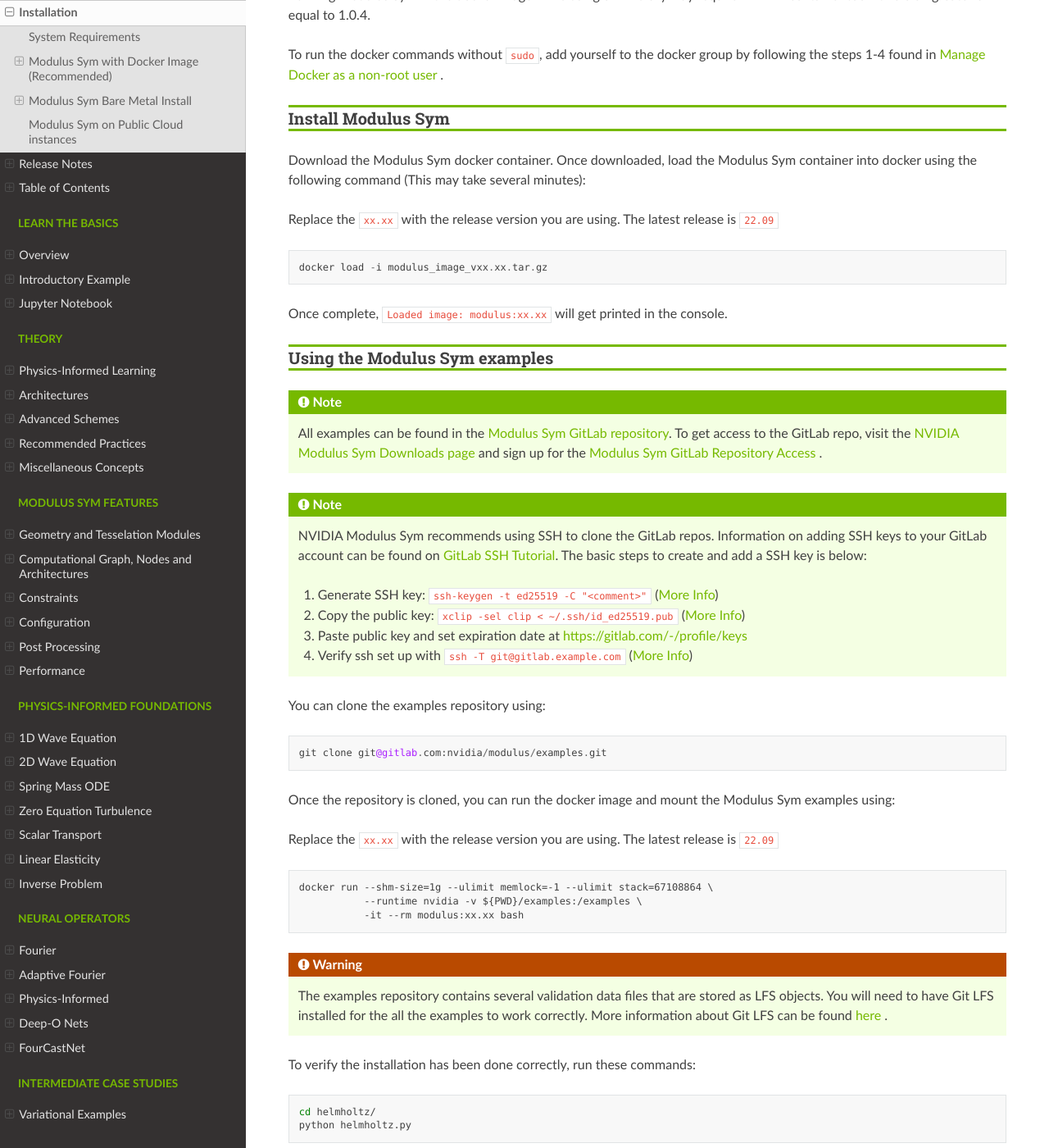
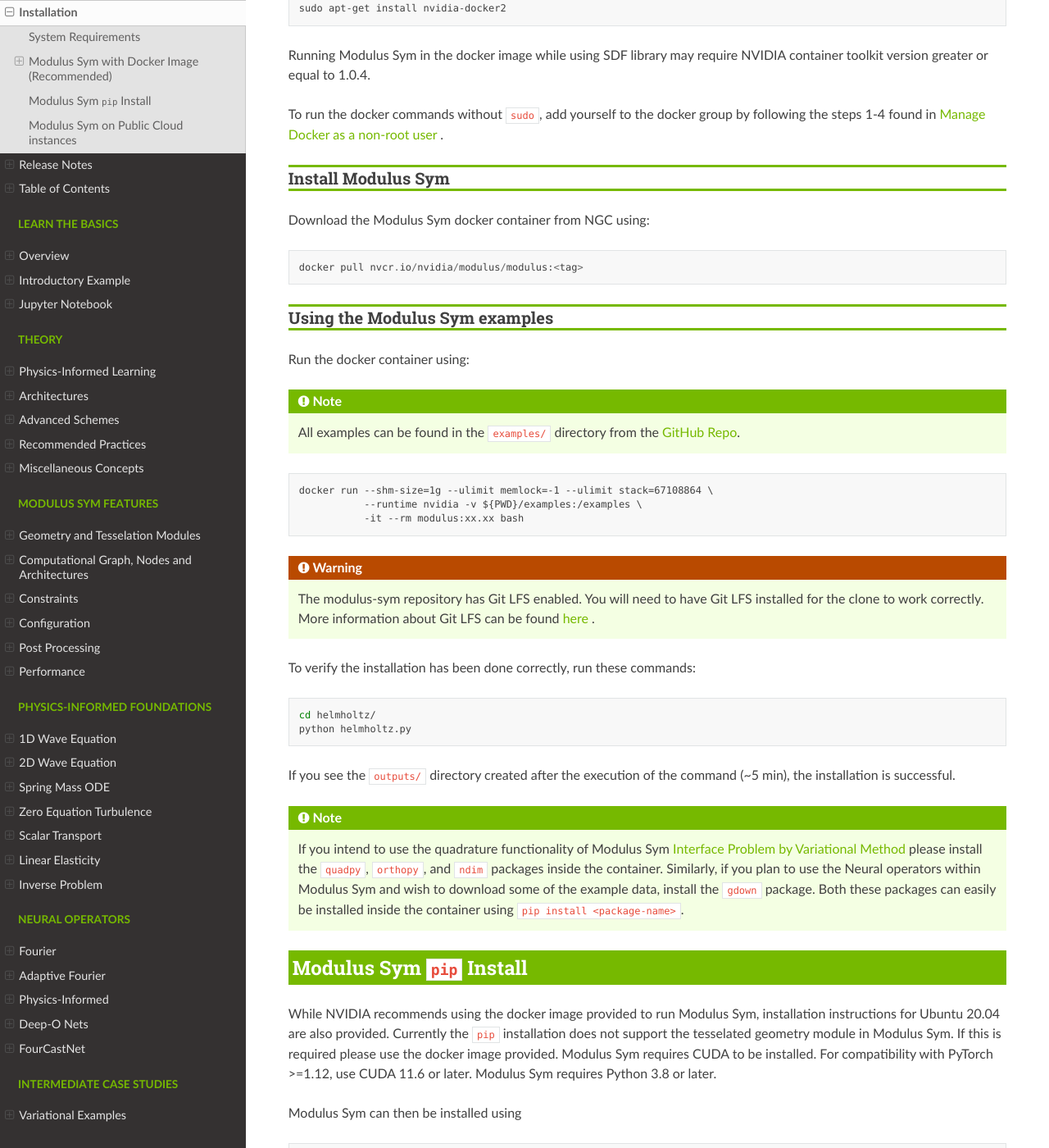
Before and after one commit to NVIDIA/modulus-sym, a Sphinx documentation site: the page built from docs/user_guide/getting_started/installation.rst, in a window 1280 px wide and 1400 px high, scrolled down 1419 px. Shown: the whole window at 82% size. Built offline with Sphinx 7.4.7 and the Read the Docs theme 2.0.0, drawn with Linux system fonts in a browser that asks for light colours; the version number could not be read and is left out; some of the changed text lies outside the part shown.

Commit message:
update install guide

```diff
--- a/docs/user_guide/getting_started/installation.rst
+++ b/docs/user_guide/getting_started/installation.rst
@@ -12,15 +12,13 @@
 
 - **Driver and GPU Requirements**
 
-   -  Bare Metal version: NVIDIA driver that is compatible with local PyTorch installation.
+   -  ``pip``: NVIDIA driver that is compatible with local PyTorch installation.
 
-   -  Docker container: Modulus Sym container is based on CUDA 11.7, which requires NVIDIA Driver release 515 or later. However, if you are running on a data center GPU (for example, T4 or any other data center GPU), you can use NVIDIA driver release 450.51 (or later R450), 470.57 (or later R470), or 510.47 (or later R510). However, any drivers older than 465 will not support the SDF library. For additional support details, see `PyTorch NVIDIA Container <https://docs.nvidia.com/deeplearning/frameworks/pytorch-release-notes/rel_22-05.html#rel_22-05>`_.
+   -  Docker container: Modulus container is based on CUDA 11.8, which requires NVIDIA which requires NVIDIA Driver release 520 or later. However, if you are running on a data center GPU (for example, T4 or any other data center GPU), you can use NVIDIA driver release 450.51 (or later R450), 470.57 (or later R470), 510.47 (or later R510), or 515.65 (or later R515).The CUDA driver's compatibility package only supports particular drivers. Thus, users should upgrade from all R418, R440, and R460 drivers, which are not forward-compatible with CUDA 11.8. 3Driver release 515 or later. However, if you are running on a data center GPU (for example, T4 or any other data center GPU), you can use NVIDIA driver release 450.51 (or later R450), 470.57 (or later R470), or 510.47 (or later R510). However, any drivers older than 465 will not support the SDF library. For additional support details, see `PyTorch NVIDIA Container <https://docs.nvidia.com/deeplearning/frameworks/pytorch-release-notes/rel-22-12.html#rel-22-12>`_.
 
-- **Required installations for Bare Metal version**
+- **Required installations for pip install**
 
    -  Python 3.8
-
-   -  PyTorch 1.12
 
 - **Recommended Hardware**
 
@@ -70,48 +68,20 @@
 Install Modulus Sym
 ^^^^^^^^^^^^^^^^^^^
 
-Download the Modulus Sym docker container.
-Once downloaded, load the Modulus Sym container into docker using the following command (This may take several minutes):
-
-Replace the ``xx.xx`` with the release version you are using. The latest release is ``22.09``
+Download the Modulus Sym docker container from NGC using:
 
 .. code-block::
 
-   docker load -i modulus_image_vxx.xx.tar.gz
-
-Once complete, ``Loaded image: modulus:xx.xx`` will get printed in the console.
+   docker pull nvcr.io/nvidia/modulus/modulus:<tag>
 
 
 Using the Modulus Sym examples
 ^^^^^^^^^^^^^^^^^^^^^^^^^^^^^^
 
-.. note::
-   All examples can be found in the `Modulus Sym GitLab repository <https://gitlab.com/nvidia/modulus>`_. To get access to the GitLab repo, visit
-   the `NVIDIA Modulus Sym Downloads page <https://developer.nvidia.com/modulus-downloads>`_ and sign up
-   for the `Modulus Sym GitLab Repository Access <https://developer.nvidia.com/modulus-gitlab-repository-access>`_ .
+Run the docker container using:
 
 .. note::
-   NVIDIA Modulus Sym recommends using SSH to clone the GitLab repos. Information on adding SSH keys to your GitLab account can be found on `GitLab SSH Tutorial <https://docs.gitlab.com/ee/user/ssh.html>`_.
-   The basic steps to create and add a SSH key is below:
-
-   #. Generate SSH key:  ``ssh-keygen -t ed25519 -C "<comment>"`` (`More Info <https://docs.gitlab.com/ee/user/ssh.html#generate-an-ssh-key-pair-for-a-fidou2f-hardware-security-key>`__)
-
-   #. Copy the public key: ``xclip -sel clip < ~/.ssh/id_ed25519.pub`` (`More Info <https://docs.gitlab.com/ee/user/ssh.html#add-an-ssh-key-to-your-gitlab-account>`__)
-
-   #. Paste public key and set expiration date at https://gitlab.com/-/profile/keys
-
-   #. Verify ssh set up with ``ssh -T git@gitlab.example.com`` (`More Info  <https://docs.gitlab.com/ee/user/ssh.html#verify-that-you-can-connect>`__)
-
-
-You can clone the examples repository using:
-
-.. code-block::
-
-   git clone git@gitlab.com:nvidia/modulus/examples.git
-
-Once the repository is cloned, you can run the docker image and mount the Modulus Sym examples using:
-
-Replace the ``xx.xx`` with the release version you are using. The latest release is ``22.09``
+   All examples can be found in the ``examples/`` directory from the `GitHub Repo <https://github.com/NVIDIA/modulus-sym/>`_.
 
 .. code-block::
 
@@ -119,7 +89,7 @@
               --runtime nvidia -v ${PWD}/examples:/examples \
               -it --rm modulus:xx.xx bash
 .. warning::
-   The examples repository contains several validation data files that are stored as LFS objects. You will need to have Git LFS installed for the all the examples to work correctly.
+   The modulus-sym repository has Git LFS enabled. You will need to have Git LFS installed for the clone to work correctly.
    More information about Git LFS can be found `here <https://git-lfs.github.com/>`_ .
 
 To verify the installation has been done correctly, run these commands:
@@ -129,75 +99,38 @@
    cd helmholtz/
    python helmholtz.py
 
-
-If you see the ``outputs/`` directory created after the execution of the command (~5 min), the installation is successful. For some of the examples, we have trained checkpoints for reference contained here, ``https://gitlab.com/nvidia/modulus/checkpoints.git`` . We will continue to add checkpoints for more examples in the future.
+If you see the ``outputs/`` directory created after the execution of the command (~5 min), the installation is successful.
 
 .. note::
     If you intend to use the quadrature functionality of Modulus Sym :ref:`variational-example` please install the ``quadpy``, ``orthopy``, and ``ndim`` packages inside the container. Similarly, if you plan to use the Neural operators within Modulus Sym and wish to download some of the example data, install the ``gdown`` package. Both these packages can easily be installed inside the container using ``pip install <package-name>``.
 
 .. _install_modulus_bare_metal:
 
-Modulus Sym Bare Metal Install
-------------------------------
+Modulus Sym ``pip`` Install
+----------------------------
 
-While NVIDIA recommends using the docker image provided to run Modulus Sym, installation instructions for Ubuntu 20.04 are also provided. Currently the bare metal installation does not support the tesselated geometry module in Modulus Sym. If this is required please use the docker image provided.
+While NVIDIA recommends using the docker image provided to run Modulus Sym, installation instructions for Ubuntu 20.04 are also provided. Currently the ``pip`` installation does not support the tesselated geometry module in Modulus Sym. If this is required please use the docker image provided.
 Modulus Sym requires CUDA to be installed.
-For compatibility with PyTorch 1.12, use CUDA 11.6 or later. Modulus Sym requires Python 3.8 or later.
+For compatibility with PyTorch >=1.12, use CUDA 11.6 or later. Modulus Sym requires Python 3.8 or later.
 
-Other dependencies can be installed using:
+Modulus Sym can then be installed using
 
 .. code-block::
 
-   pip3 install matplotlib transforms3d future typing numpy quadpy\
-         	numpy-stl==2.16.3 h5py sympy==1.5.1 termcolor psutil\
-          	symengine==0.6.1 numba Cython chaospy torch_optimizer\
-                vtk chaospy termcolor omegaconf hydra-core==1.1.1 einops\
-                timm tensorboard pandas orthopy ndim functorch pint
+   pip install nvidia-modulus-sym
 
 .. warning:: Depending on the version of PyTorch, you would need a specific version of functorch. The best recommended way is to use latest version for both PyTorch and functorch.
 
-.. warning:: Currently, Modulus Sym has only been tested for ``numpy-stl`` 2.16.3, ``sympy`` 1.5.1, ``symengine`` 0.6.1 and ``hydra-core`` 1.1.1 versions.
-   Using other versions for these packages might give errors.
-   Add packages for ``quadpy``, ``orthopy``, ``ndim`` and ``gdown`` if you intend to use the quadrature functionality of Modulus Sym :ref:`variational-example` or wish to download the example data for the Neural Operator training.
+.. warning:: Add packages for ``quadpy``, ``orthopy``, ``ndim`` and ``gdown`` if you intend to use the quadrature functionality of Modulus Sym :ref:`variational-example` or wish to download the example data for the Neural Operator training.
 
-
-Once all dependencies are installed, the Modulus Sym source code can be downloaded from Modulus Sym GitLab repository. Modulus Sym can be installed from the Modulus Sym repository using:
-
-.. code-block:: bash
-
-   git clone git@gitlab.com:nvidia/modulus/modulus.git
-   cd ./Modulus Sym/
-   python setup.py install
-
-
-Using the Modulus Sym examples
-^^^^^^^^^^^^^^^^^^^^^^^^^^^^^^
-
-.. note::
-   All examples can be found in the `Modulus Sym GitLab repository <https://gitlab.com/nvidia/modulus>`_. To get access to the GitLab repo, visit
-   the `NVIDIA Modulus Sym Downloads page <https://developer.nvidia.com/modulus-downloads>`_ and sign up
-   for the `Modulus Sym GitLab Repository Access <https://developer.nvidia.com/modulus-gitlab-repository-access>`_ .
-
-You can clone the examples repository using:
-
-.. code-block::
-
-   git clone git@gitlab.com:nvidia/modulus/examples.git
-
-.. warning::
-   The examples repository contains several validation data files that are stored as LFS objects. You will need to have Git LFS installed for the all the examples to work correctly.
-   More information about Git LFS can be found `here <https://git-lfs.github.com/>`_ .
-
-
-To verify the installation has been done correctly, run these commands:
+To verify the installation, run these commands:
 
 .. code-block:: bash
 
    cd examples/helmholtz/
    python helmholtz.py
 
-
-If you see ``outputs/`` directory created after the execution of the command (~5 min), the installation is successful. For some of the examples, we have trained checkpoints for reference contained here, ``https://gitlab.com/nvidia/modulus/checkpoints.git`` . We will continue to add checkpoints for more examples in the future.
+If you see ``outputs/`` directory created after the execution of the command (~5 min), the installation is successful.
 
 Modulus Sym on Public Cloud instances
 -------------------------------------
```
Also changed, not shown: other parts of docs/user_guide/getting_started/installation.rst (+1 -1 lines).
